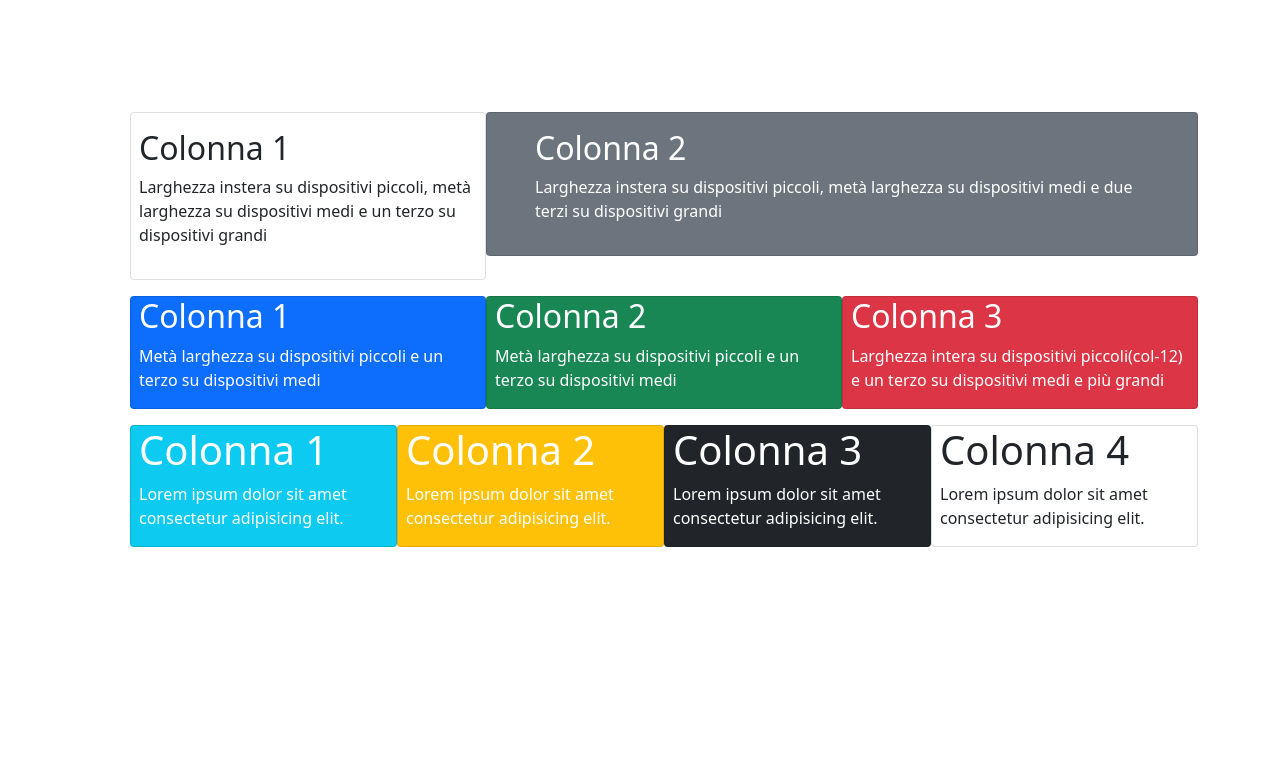
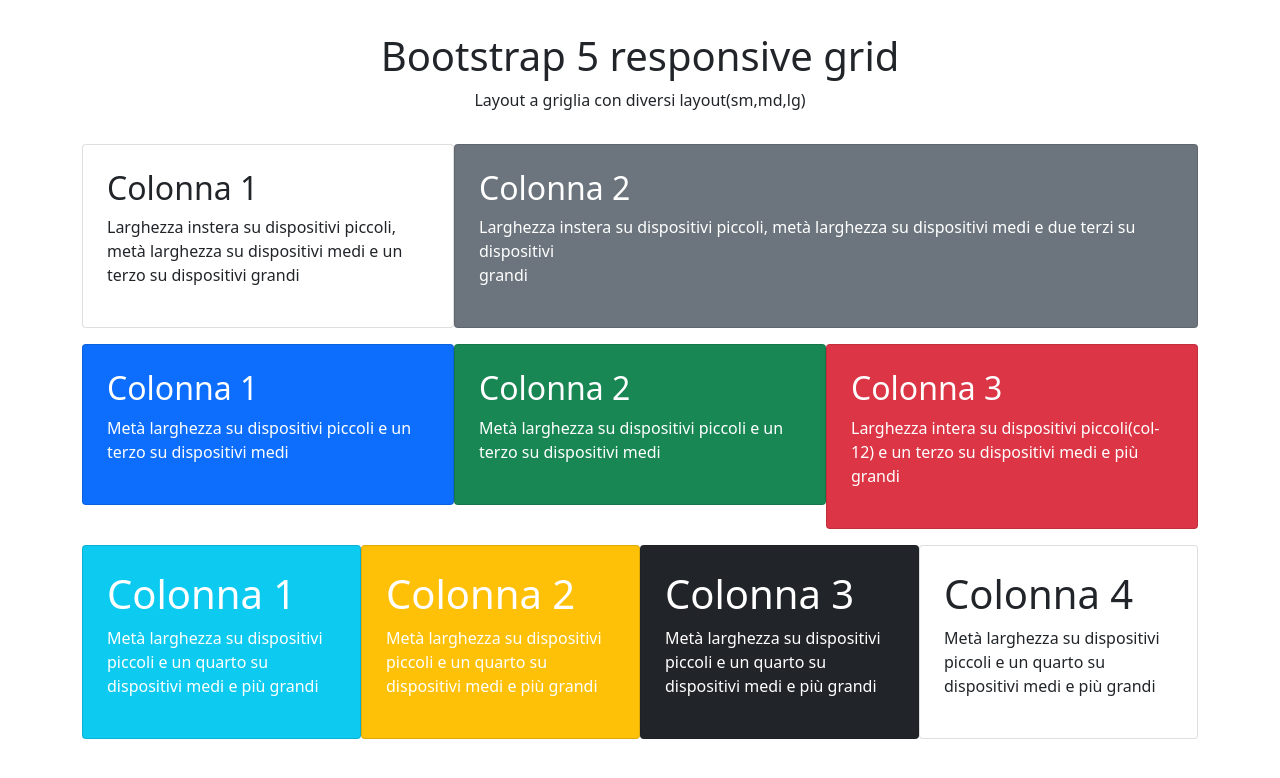
Before and after one commit to MorettiAndrea/htmlcss-bootstrap-layout, a plain HTML site: page index.html in a window 1280 px wide. Drawn offline with nearby package versions, Linux system fonts and the light colour scheme.

Commit message:
aggiustamenti

```diff
--- a/index.html
+++ b/index.html
@@ -29,15 +29,15 @@
 
   <body>
     <div class="container">
-      <div class="row gy-3 gx-0 ps-5 text-white">
-        <div class="col-12">
-          <div class="card border-0">
+      <div class="row gy-3 gx-0 text-white">
+        <div class="col-12 mt-5">
+          <div class="card border-0 text-dark text-center">
             <h1>Bootstrap 5 responsive grid</h1>
             <p>Layout a griglia con diversi layout(sm,md,lg)</p>
           </div>
         </div>
         <div class="col-12 col-md-6 col-lg-4 text-dark">
-          <div class="card ps-2 pe-2 pt-3 pb-3">
+          <div class="card p-4">
             <h2>Colonna 1</h2>
             <p>
               Larghezza instera su dispositivi piccoli, metà larghezza su
@@ -46,16 +46,17 @@
           </div>
         </div>
         <div class="col-12 col-md-6 col-lg-8">
-          <div class="card bg-secondary ps-5 pe-5 pt-3 pb-3">
+          <div class="card bg-secondary p-4">
             <h2>Colonna 2</h2>
             <p>
               Larghezza instera su dispositivi piccoli, metà larghezza su
-              dispositivi medi e due terzi su dispositivi grandi
+              dispositivi medi e due terzi su dispositivi <br />
+              grandi
             </p>
           </div>
         </div>
         <div class="col-6 col-md-4">
-          <div class="card bg-primary ps-2 pe-2">
+          <div class="card bg-primary p-4">
             <h2>Colonna 1</h2>
             <p>
               Metà larghezza su dispositivi piccoli e un terzo su dispositivi
@@ -64,7 +65,7 @@
           </div>
         </div>
         <div class="col-6 col-md-4">
-          <div class="card bg-success ps-2 pe-2">
+          <div class="card bg-success p-4">
             <h2>Colonna 2</h2>
             <p>
               Metà larghezza su dispositivi piccoli e un terzo su dispositivi
@@ -73,7 +74,7 @@
           </div>
         </div>
         <div class="col-12 col-md-4">
-          <div class="card bg-danger ps-2 pe-2">
+          <div class="card bg-danger p-4">
             <h2>Colonna 3</h2>
             <p>
               Larghezza intera su dispositivi piccoli(col-12) e un terzo su
@@ -82,27 +83,39 @@
           </div>
         </div>
         <div class="col-6 col-md-3">
-          <div class="card bg-info ps-2 pe-2">
+          <div class="card bg-info p-4">
             <h1>Colonna 1</h1>
-            <p>Lorem ipsum dolor sit amet consectetur adipisicing elit.</p>
+            <p>
+              Metà larghezza su dispositivi piccoli e un quarto su dispositivi
+              medi e più grandi
+            </p>
           </div>
         </div>
         <div class="col-6 col-md-3">
-          <div class="card bg-warning ps-2 pe-2">
+          <div class="card bg-warning p-4">
             <h1>Colonna 2</h1>
-            <p>Lorem ipsum dolor sit amet consectetur adipisicing elit.</p>
+            <p>
+              Metà larghezza su dispositivi piccoli e un quarto su dispositivi
+              medi e più grandi
+            </p>
           </div>
         </div>
         <div class="col-6 col-md-3">
-          <div class="card bg-dark ps-2 pe-2">
+          <div class="card bg-dark p-4">
             <h1>Colonna 3</h1>
-            <p>Lorem ipsum dolor sit amet consectetur adipisicing elit.</p>
+            <p>
+              Metà larghezza su dispositivi piccoli e un quarto su dispositivi
+              medi e più grandi
+            </p>
           </div>
         </div>
         <div class="col-6 col-md-3">
-          <div class="card ps-2 pe-2 text-dark">
+          <div class="card p-4 text-dark">
             <h1>Colonna 4</h1>
-            <p>Lorem ipsum dolor sit amet consectetur adipisicing elit.</p>
+            <p>
+              Metà larghezza su dispositivi piccoli e un quarto su dispositivi
+              medi e più grandi
+            </p>
           </div>
         </div>
       </div>
```
